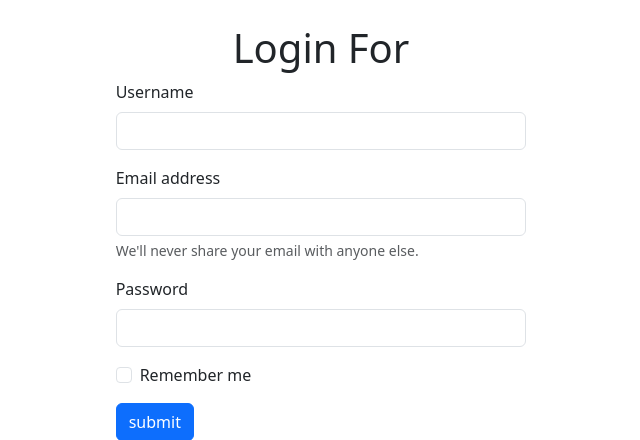
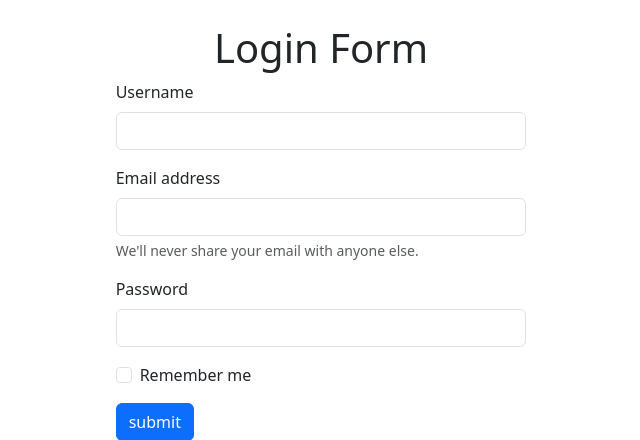
Before and after one commit to NabilAchmad/tugasKelompok7, a PHP site: page /login.php in a window 1280 px wide. Shown: the top 440 px of the page, without its empty margins (319-959 px from the left). Run offline with PHP 8.4, Linux system fonts and the light colour scheme.

Commit message:
login by erland

```diff
--- a/login.php
+++ b/login.php
@@ -13,7 +13,7 @@
 <body>
     <div class="row">
         <div class="col-lg-4 mx-auto mt-4">
-            <h1 class="text-center">Login For</h1>
+            <h1 class="text-center">Login Form</h1>
             <form method="POST" action="">
                 <div class="mb-3">
                     <label for="usernanme" class="form-label">Username</label>
```
